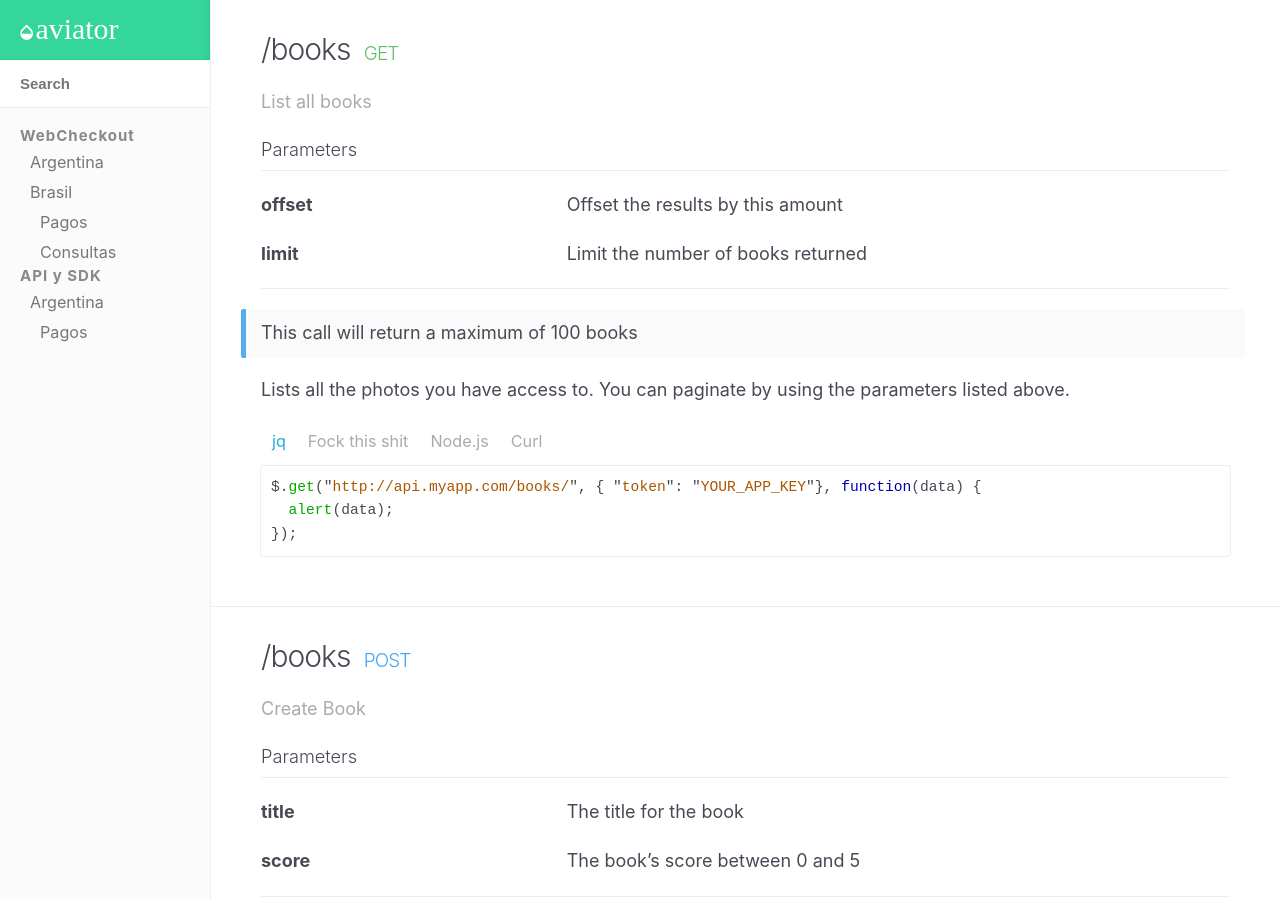
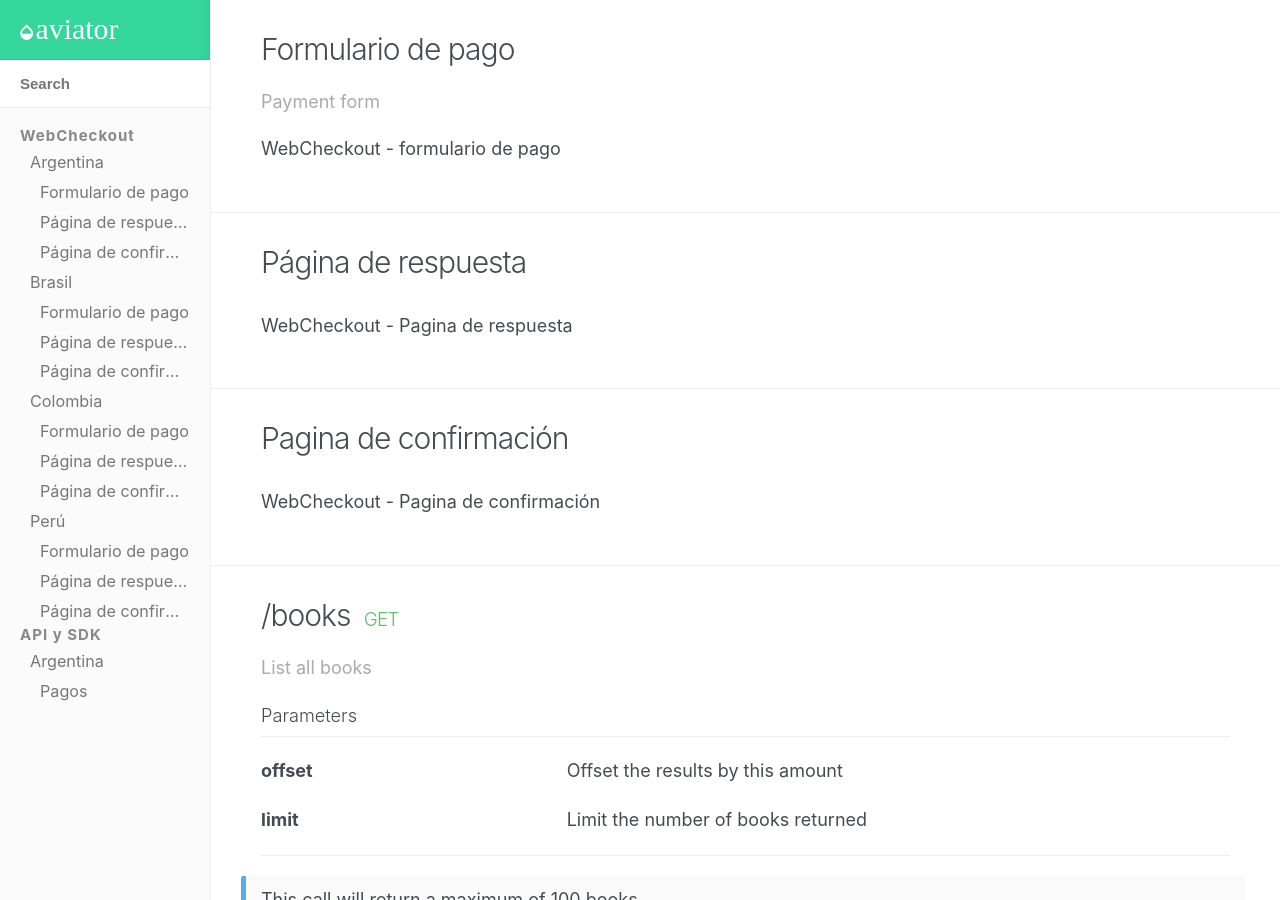
Before and after one commit to developers-payu-latam/developers-payu-latam-new-look, a Jekyll site: the page built from index.html, in a window 1280 px wide and 900 px high. Built offline with Jekyll 4.4.1, drawn with Linux system fonts in a browser that asks for light colours; nearby versions of some CDN libraries.

Commit message:
Subcategory - Redirect and structure
Subcategory - Redirect and structure

```diff
--- a/_data/directory.yml
+++ b/_data/directory.yml
@@ -2,14 +2,37 @@ toc2:
   - title: WebCheckout
     subfolderitems:
       - page: Argentina
-        url: /#api_sdkbooks_get
+        subsubfolderitems:
+          - page: Formulario de pago
+            url: /#webcheckoutargentinapayment_form
+          - page: Página de respuesta
+            url: /#webcheckoutargentinaresponse_page
+          - page: Página de confirmacion
+            url: /#webcheckoutargentinaconfirmation_page
       - page: Brasil
-        url: /
         subsubfolderitems:
-          - page: Pagos
-            url: /
-          - page: Consultas
-            url: /
+          - page: Formulario de pago
+            url: /#webcheckoutargentinapayment_form
+          - page: Página de respuesta
+            url: /#webcheckoutargentinaresponse_page
+          - page: Página de confirmacion
+            url: /#webcheckoutargentinaconfirmation_page
+      - page: Colombia
+        subsubfolderitems:
+          - page: Formulario de pago
+            url: /#webcheckoutargentinapayment_form
+          - page: Página de respuesta
+            url: /#webcheckoutargentinaresponse_page
+          - page: Página de confirmacion
+            url: /#webcheckoutargentinaconfirmation_page
+      - page: Perú
+        subsubfolderitems:
+          - page: Formulario de pago
+            url: /#webcheckoutargentinapayment_form
+          - page: Página de respuesta
+            url: /#webcheckoutargentinaresponse_page
+          - page: Página de confirmacion
+            url: /#webcheckoutargentinaconfirmation_page
   - title: API y SDK
     subfolderitems:
       - page: Argentina
```
Also changed, not shown: _webcheckout/argentina/confirmation_page.md (added, +6 -0 lines), _webcheckout/argentina/payment_form.md (added, +7 -0 lines), _webcheckout/argentina/response_page.md (added, +6 -0 lines), Gemfile.lock.
